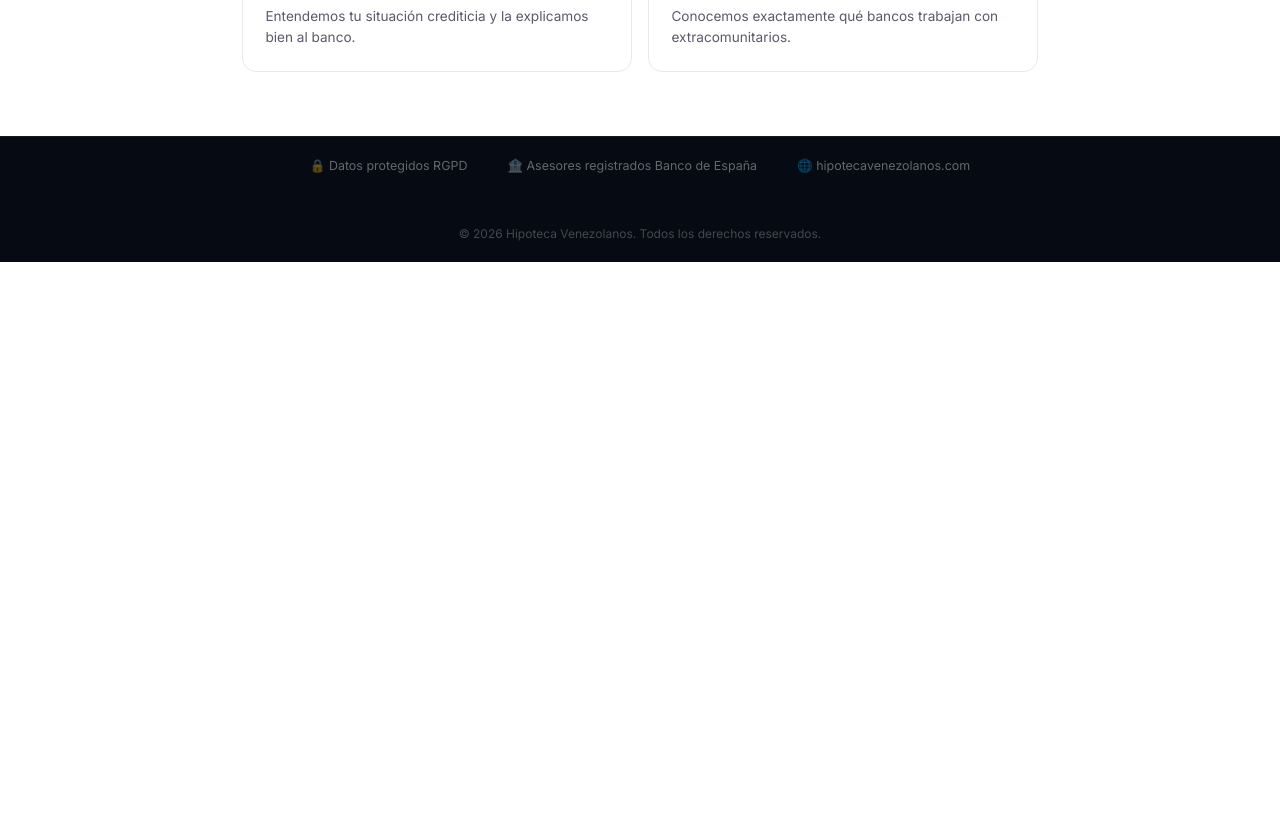
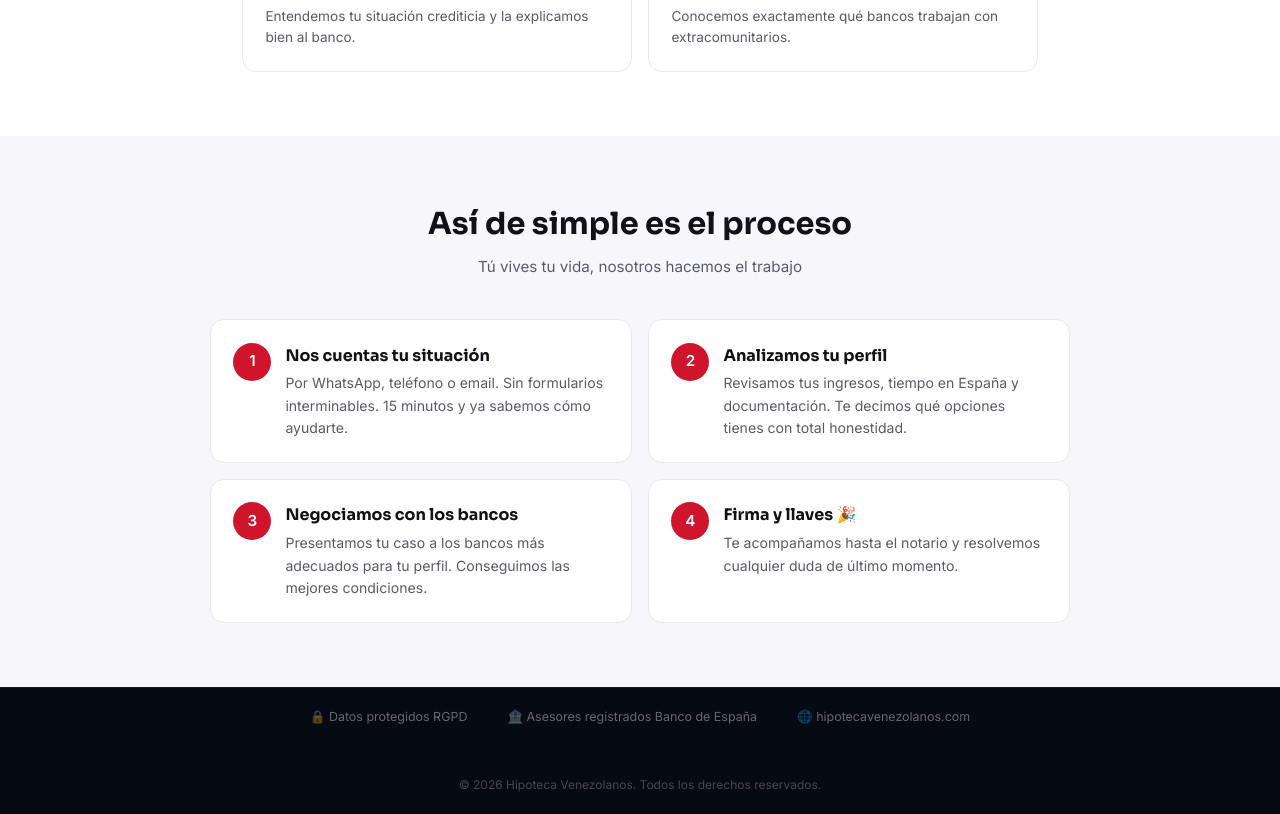
Before and after one commit to winiffer3/hipoteca-venezolanos-web, a React (Vite) app: page / in a window 1280 px wide. Shown: the part 1440-2254 px from the top of the page. Before the commit the page ends 1702 px from the top, so only its background shows below. Built offline with nearby package versions, Linux system fonts and the light colour scheme.

Commit message:
feat: actualizar pasos del proceso a diseño dos columnas

```diff
--- a/src/App.css
+++ b/src/App.css
@@ -273,7 +273,68 @@ nav {
   line-height: 1.55;
 }
 
-/* ── SERVICIOS ── */
+/* ── PASOS DEL PROCESO ── */
+#como-funciona {
+  background: var(--bg2);
+  padding: 4rem 2rem;
+}
+
+#como-funciona h2 {
+  text-align: center;
+  font-size: clamp(1.4rem, 3vw, 1.9rem);
+  margin-bottom: 0.4rem;
+}
+
+#steps {
+  max-width: 860px;
+  margin: 0 auto;
+  display: grid;
+  grid-template-columns: repeat(2, 1fr);
+  gap: 16px;
+}
+
+.step {
+  display: flex;
+  gap: 14px;
+  padding: 1.4rem;
+  border: 1px solid var(--border);
+  border-radius: 14px;
+  align-items: flex-start;
+  background: var(--bg);
+}
+
+.step:last-child {
+  border-bottom: 1px solid var(--border);
+}
+
+.step-num {
+  min-width: 38px;
+  height: 38px;
+  border-radius: 50%;
+  background: var(--red);
+  color: #ffffff;
+  font-size: 0.95rem;
+  font-weight: 800;
+  display: flex;
+  align-items: center;
+  justify-content: center;
+  flex-shrink: 0;
+}
+
+.step-body h3 {
+  font-size: 1rem;
+  font-weight: 700;
+  color: var(--text-h);
+  margin-bottom: 4px;
+}
+
+.step-body p {
+  font-size: 0.88rem;
+  color: var(--text);
+  line-height: 1.6;
+}
+
+/* ── PAG SERVICIOS ── */
 #servicios-hero {
   background: var(--dark);
   padding: 4rem 2rem;
--- a/src/pages/Home.jsx
+++ b/src/pages/Home.jsx
@@ -69,6 +69,41 @@ export default function Home() {
           </div>
         </div>
       </section>
+      {/* PASOS DEL PROCESO */}
+      <section id="como-funciona">
+        <h2>Así de simple es el proceso</h2>
+        <p className="section-sub">Tú vives tu vida, nosotros hacemos el trabajo</p>
+        <div id="steps">
+          <div className="step">
+            <div className="step-num">1</div>
+            <div className="step-body">
+              <h3>Nos cuentas tu situación</h3>
+              <p>Por WhatsApp, teléfono o email. Sin formularios interminables. 15 minutos y ya sabemos cómo ayudarte.</p>
+            </div>
+          </div>
+          <div className="step">
+            <div className="step-num">2</div>
+            <div className="step-body">
+              <h3>Analizamos tu perfil</h3>
+              <p>Revisamos tus ingresos, tiempo en España y documentación. Te decimos qué opciones tienes con total honestidad.</p>
+            </div>
+          </div>
+          <div className="step">
+            <div className="step-num">3</div>
+            <div className="step-body">
+              <h3>Negociamos con los bancos</h3>
+              <p>Presentamos tu caso a los bancos más adecuados para tu perfil. Conseguimos las mejores condiciones.</p>
+            </div>
+          </div>
+          <div className="step">
+            <div className="step-num">4</div>
+            <div className="step-body">
+              <h3>Firma y llaves 🎉</h3>
+              <p>Te acompañamos hasta el notario y resolvemos cualquier duda de último momento.</p>
+            </div>
+          </div>
+        </div>
+      </section>
     </main>
   )
 }
```
